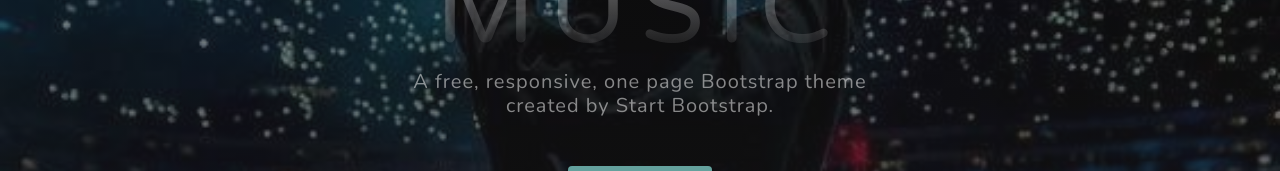
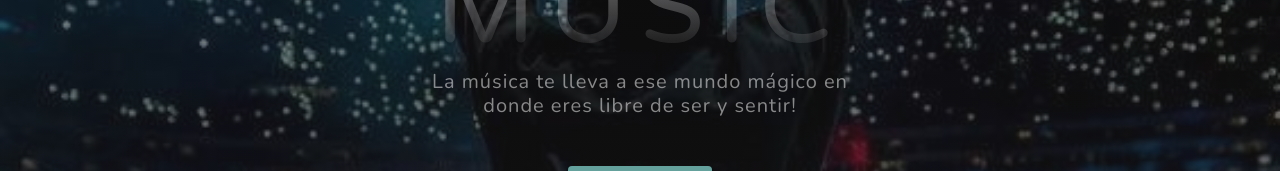
Before and after one commit to Sol913/MiPaginaWEB, a plain HTML site: page index.html in a window 1280 px wide. Shown: the part 360-531 px from the top of the page. Drawn offline with nearby package versions, Linux system fonts and the light colour scheme.

Commit message:
Update index.html

```diff
--- a/index.html
+++ b/index.html
@@ -54,7 +54,7 @@
     <div class="container d-flex h-100 align-items-center">
       <div class="mx-auto text-center">
         <h1 class="mx-auto my-0 text-uppercase">ELECTRONIC Music</h1>
-        <h2 class="text-white-50 mx-auto mt-2 mb-5">A free, responsive, one page Bootstrap theme created by Start Bootstrap.</h2>
+        <h2 class="text-white-50 mx-auto mt-2 mb-5">La música te lleva a ese mundo mágico en donde eres libre de ser y sentir!</h2>
         <a href="#about" class="btn btn-primary js-scroll-trigger">Empezar</a>
       </div>
     </div>
```
